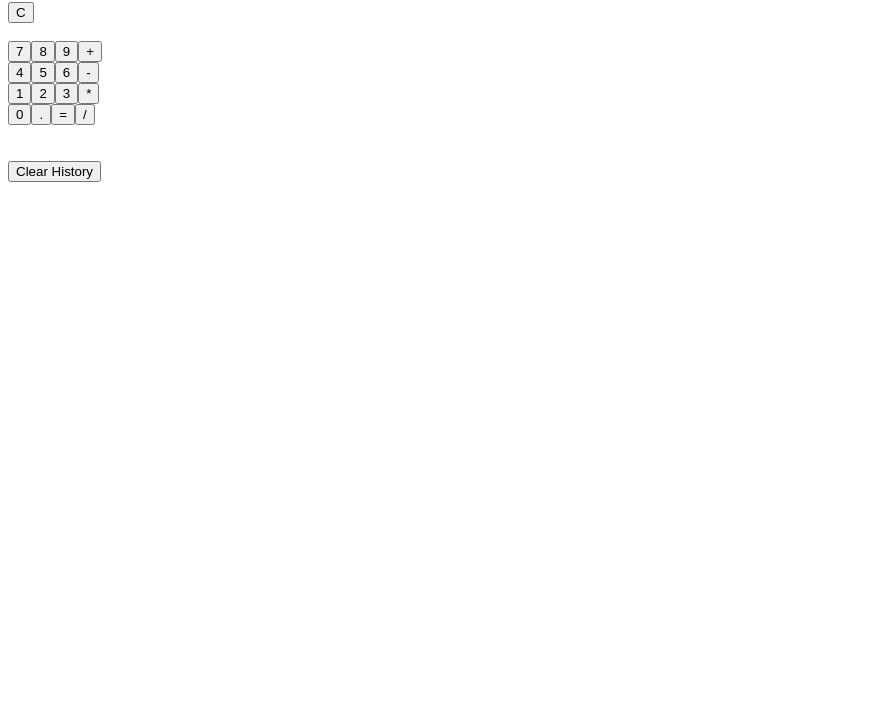
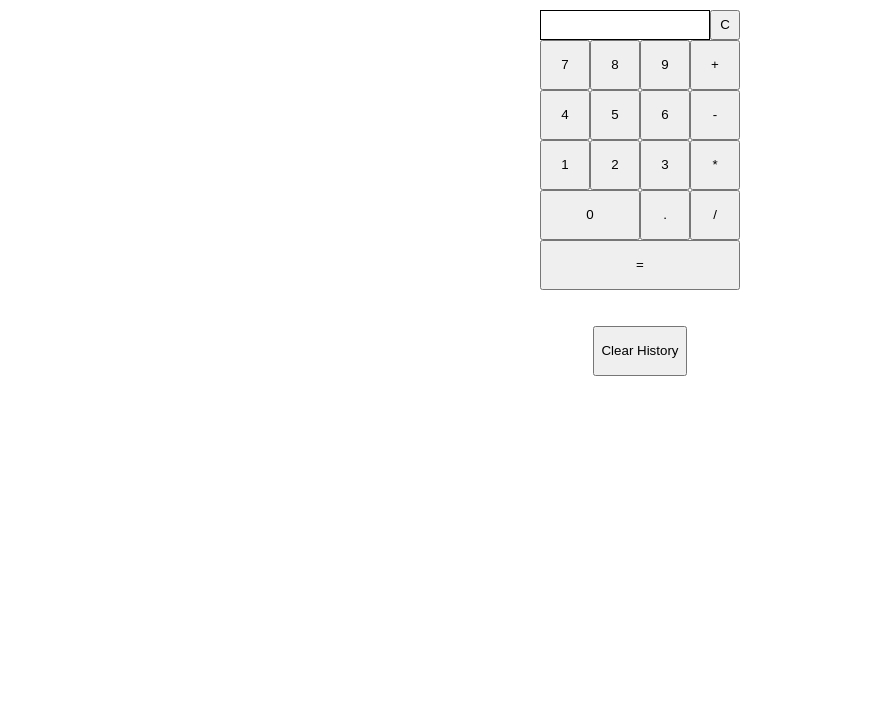
Before and after one commit to Josh-Clemons/weekend-jquery-server-calculator, a website: page public/index.html in a window 1280 px wide. Shown: the part 78-800 px from the top of the page, without its empty margins (0-896 px from the left). Drawn offline with Linux system fonts and the light colour scheme; no server answers.

Commit message:
cleaned up DOM display and updated the readme

```diff
--- a/public/Style/style.css
+++ b/public/Style/style.css
@@ -1,12 +1,52 @@
+body {
+    display: flex;
+    flex-direction: column;
+    align-items: center;
+}
+
+button {
+    width: 50px;
+    height: 50px;
+}
+
 #calculator-div {
-    width: 100px;
+    width: 200px;
     display: flex;
     flex-direction: row;
     flex-wrap: wrap;
     justify-content: flex-start;
 }
 
-#calculator-div .calculator-btn {
-    width: 150px;
-    height: 150px;
+#calc-top-row-div {
+    margin: -5px;
+    display: flex;
+    flex-direction: row;
+    align-items: center;
 }
+
+#calculator-screen {
+    width: 162px;
+    height: 22px;
+    margin-left: 5px;
+    border: 1px solid black;
+    padding: 3px;
+}
+
+#clear-btn {
+    width: 30px;
+    height: 30px;
+    margin: 5px;
+    margin-left: 0px;
+}
+
+#zero-btn {
+    width: 100px;
+}
+
+#equals-btn-two {
+    width: 200px;
+}
+
+#clear-history-btn {
+    width: auto;
+}
--- a/public/client.js
+++ b/public/client.js
@@ -1,8 +1,8 @@
 $(document).ready(onReady);
 
 let operator = '';
-let inputNumberOne = 0;
-let inputNumberTwo = 0;
+let inputNumberOne = '0';
+let inputNumberTwo = '0';
 let newCalculationCheck = true;
 let newRefresh = true;
 let calc = {};
@@ -42,7 +42,7 @@ function updateScreen () { // updates calculator screen and sets input numbers t
 }
 
 function setOperator () { // sets operator value for use in switch case on server side
-    if (operator === ''){
+    if (operator === ''){ // only sets operator on first click
         operator = $(this).text();
         updateScreen();
         $('#calculator-screen').append($(this).text());
@@ -90,14 +90,14 @@ function getCalculationData () { // gets calculation data from server then sends
     });
 };
 
-function clearCalculationData () {
+function clearCalculationData () { // clears calculator screen when 'C' is clicked
     newCalculationCheck = true;
     updateScreen();
     calc.calculation = '0';
     render(calc);
 };
 
-function clearCalculationDataHistory () {
+function clearCalculationDataHistory () { //server call to delete history data
     $.ajax({
         method: 'DELETE',
         url: '/calculations'
@@ -118,11 +118,11 @@ function rerunCalc () { // displays calc history item on calculator screen when
 function render (calc) {
     // console.log('calc.calculation in render', calc.calculation);
     $('#calculator-screen').empty();
-    if (newRefresh){
-        $('#calculator-screen').text('0');
+    if (newRefresh || calc.calculation === '0' || !(calc.calculation) ){
+        $('#calculator-screen').text('= 0');
         newRefresh = false;
-    } else {
-        $('#calculator-screen').append(`=${calc.calculation}`);
+    } else if (calc.history) {
+        $('#calculator-screen').append(`${calc.history[calc.history.length-1]}`);
     }
     $('#calculation-history-list').empty();
     for (i=calc.history.length-1; i>=0; i--) {
--- a/public/index.html
+++ b/public/index.html
@@ -23,11 +23,11 @@
 
     </div> -->
 
-    <div>
+    <div id="calc-top-row-div">
         <div id="calculator-screen"></div>
         <button id="clear-btn">C</button>
     </div>
-    <br>
+
     <div id="calculator-div">
         <button class="number-btn" id="seven-btn">7</button>
         <button class="number-btn" id="eight-btn">8</button>
@@ -43,8 +43,8 @@
         <button class="operation-btn"id="multiply-btn-two">*</button>
         <button class="number-btn" id="zero-btn">0</button>
         <button class="number-btn" id="period-btn">.</button>
+        <button class="operation-btn"id="divide-btn-two">/</button>
         <button id="equals-btn-two">=</button>
-        <button class="operation-btn"id="divide-btn-two">/</button>
     </div>
 
 <br>
```
Also changed, not shown: server.js (+0 -13 lines), README.md.
